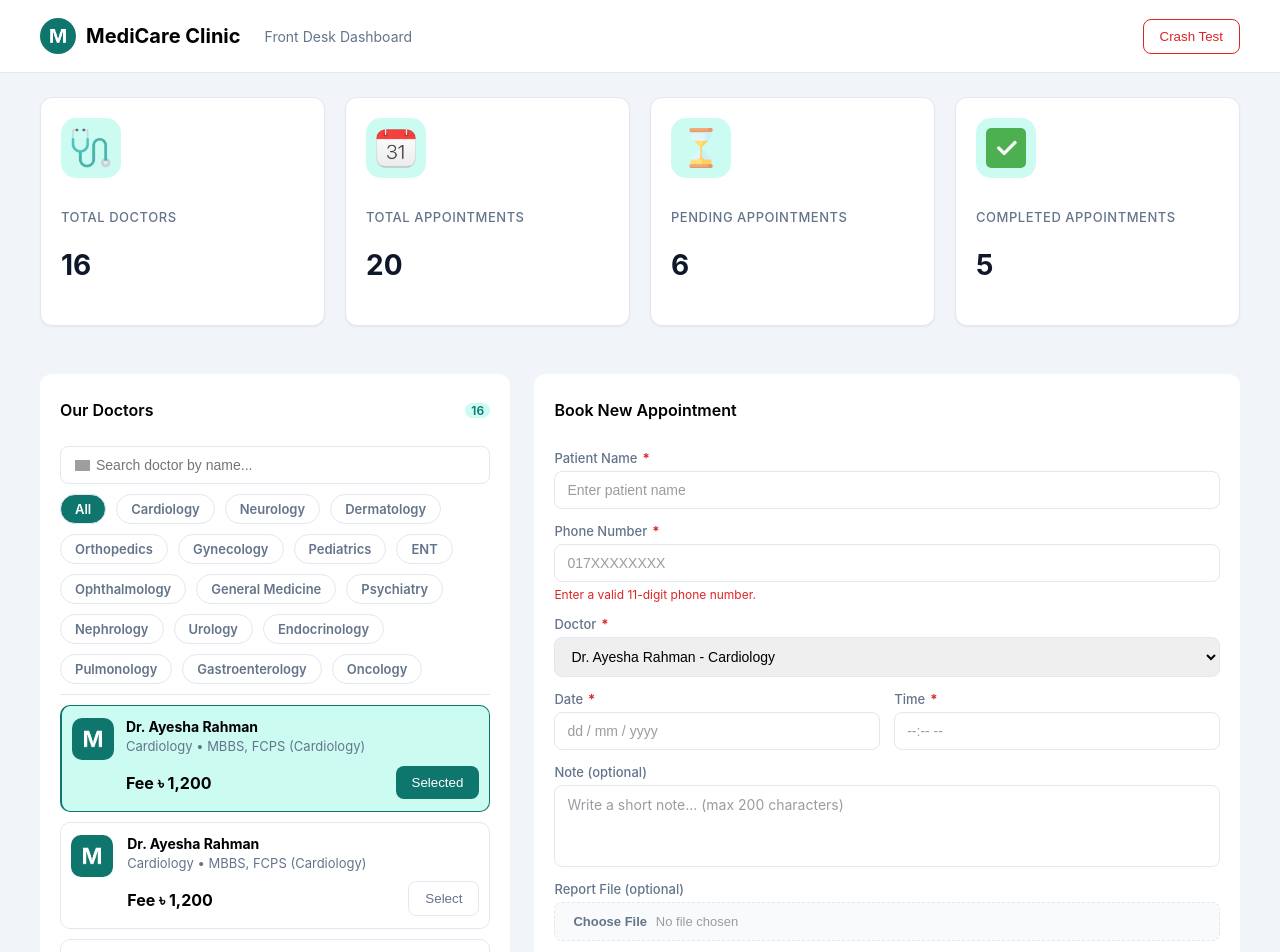
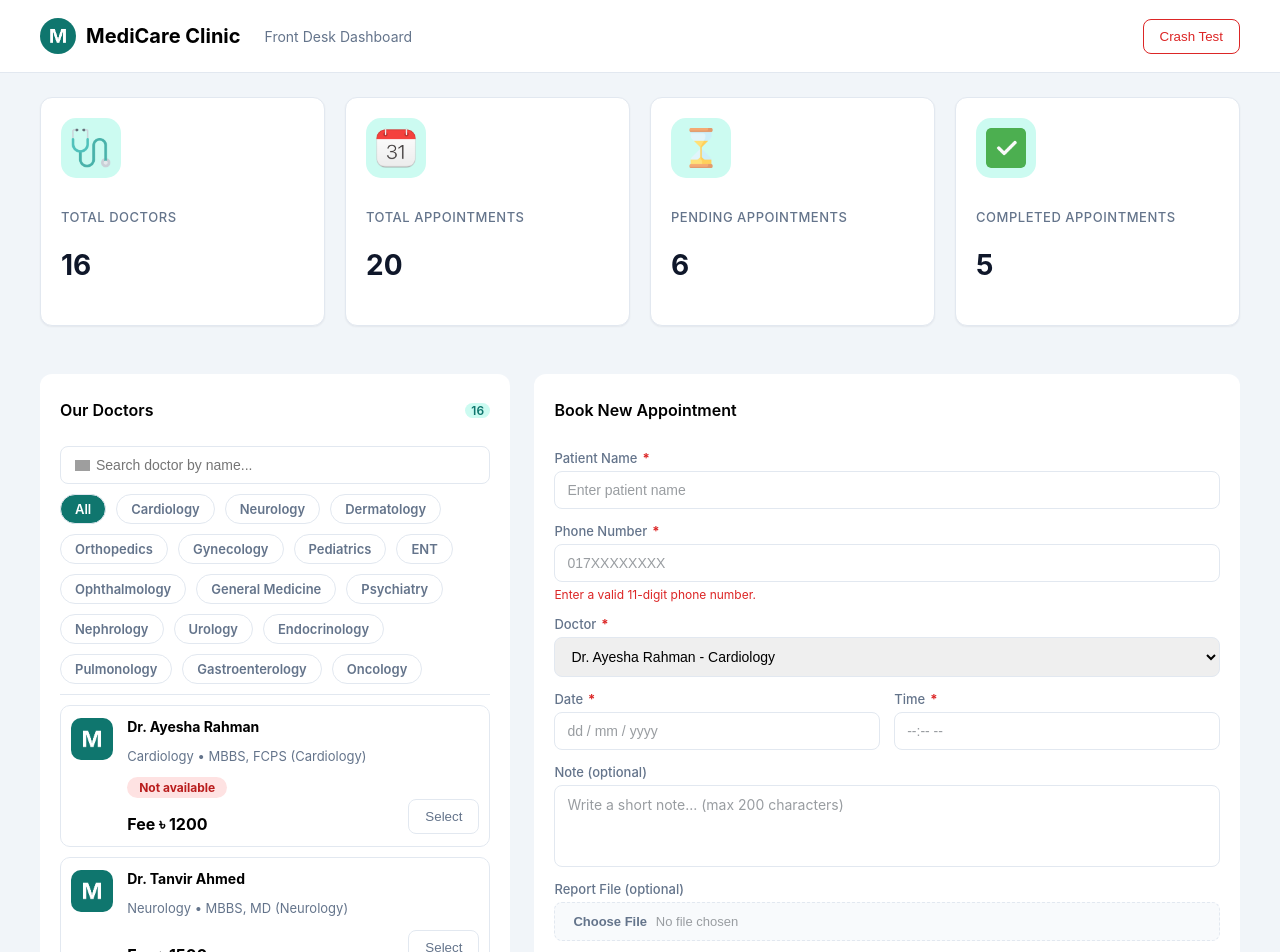
Before and after one commit to Kh-Tanjim-Ashraf/React-Defined, a React (Vite) app in the folder 4-hospital-appointment-dashboard-ui/medicare-dashboard/: page / in a window 1280 px wide. Shown: the top 952 px of the page. Built offline with nearby package versions, Linux system fonts and the light colour scheme; grey boxes are pictures that could not be loaded.

Commit message:
F4: Dynamically rendered the doctors list, Updated the styling of `DoctorCard` component during dynamic render; Updated some data into `doctors.js` seeding file for the purpose of inspecting the styleing of dynamic render

```diff
--- a/4-hospital-appointment-dashboard-ui/medicare-dashboard/src/components/doctors/DoctorCard.jsx
+++ b/4-hospital-appointment-dashboard-ui/medicare-dashboard/src/components/doctors/DoctorCard.jsx
@@ -3,60 +3,20 @@ import DoctorCardAvatar from "./doctorList/DoctorCardAvatar";
 import DoctorCardInformation from "./doctorList/DoctorCardInformation";
 import DoctorCardSelectButton from "./doctorList/DoctorCardSelectButton";
 
-export default function DoctorCard() {
-  const availability = true;
-
+export default function DoctorCard({ doctors }) {
   return (
     <div className="doctor-list-card-wrapper">
       {/* Static Repeated Card */}
-      <Card className="doctor-card">
+      {doctors.map((doctor) => (
+        <Card key={doctor.id} className="doctor-card">
           <DoctorCardAvatar />
-        <DoctorCardInformation availability={availability} />
-        <DoctorCardSelectButton
-          buttonName="Selected"
-          className="doctor-card-select-button-selected"
-        />
-      </Card>
-      <Card className="doctor-card">
-        <DoctorCardAvatar />
-        <DoctorCardInformation availability={availability} />
+          <DoctorCardInformation doctor={doctor} />
           <DoctorCardSelectButton
             buttonName="Select"
             className="doctor-card-select-button"
           />
         </Card>
-      <Card className="doctor-card">
-        <DoctorCardAvatar />
-        <DoctorCardInformation availability={availability} />
-        <DoctorCardSelectButton
-          buttonName="Select"
-          className="doctor-card-select-button"
-        />
-      </Card>
-      <Card className="doctor-card">
-        <DoctorCardAvatar />
-        <DoctorCardInformation availability={false} />
-        <DoctorCardSelectButton
-          buttonName="Select"
-          className="doctor-card-select-button"
-        />
-      </Card>
-      <Card className="doctor-card">
-        <DoctorCardAvatar />
-        <DoctorCardInformation availability={availability} />
-        <DoctorCardSelectButton
-          buttonName="Select"
-          className="doctor-card-select-button"
-        />
-      </Card>
-      <Card className="doctor-card">
-        <DoctorCardAvatar />
-        <DoctorCardInformation availability={availability} />
-        <DoctorCardSelectButton
-          buttonName="Select"
-          className="doctor-card-select-button"
-        />
-      </Card>
+      ))}
     </div>
   );
 }
--- a/4-hospital-appointment-dashboard-ui/medicare-dashboard/src/components/doctors/DoctorList.jsx
+++ b/4-hospital-appointment-dashboard-ui/medicare-dashboard/src/components/doctors/DoctorList.jsx
@@ -1,9 +1,9 @@
 import DoctorCard from "./DoctorCard";
 
-export default function DoctorList() {
+export default function DoctorList({ doctors }) {
   return (
     <div className="doctor-list-container">
-      <DoctorCard />
+      <DoctorCard doctors={doctors} />
     </div>
   );
 }
--- a/4-hospital-appointment-dashboard-ui/medicare-dashboard/src/components/doctors/DoctorPanel.jsx
+++ b/4-hospital-appointment-dashboard-ui/medicare-dashboard/src/components/doctors/DoctorPanel.jsx
@@ -17,7 +17,11 @@ export default function DoctorPanel({ doctors }) {
 
     event.target.className = "department-filter-chip-selected";
 
-    console.log(event.target.innerText);
+    // console.log(event.target.innerText);
+
+    console.log(
+      doctors.filter((doctor) => doctor.department === event.target.innerText),
+    );
   };
 
   return (
@@ -28,7 +32,7 @@ export default function DoctorPanel({ doctors }) {
         onClick={handleFilterDoctorsByDepartment}
         ref={departmentFilterContainerRef}
       />
-      <DoctorList />
+      <DoctorList doctors={doctors} />
     </div>
   );
 }
--- a/4-hospital-appointment-dashboard-ui/medicare-dashboard/src/components/doctors/doctorList/DoctorCardInformation.jsx
+++ b/4-hospital-appointment-dashboard-ui/medicare-dashboard/src/components/doctors/doctorList/DoctorCardInformation.jsx
@@ -1,17 +1,19 @@
 import Badge from "../../ui/Badge";
 
-export default function DoctorCardInformation({ availability }) {
+export default function DoctorCardInformation({ doctor }) {
   return (
     <div className="doctor-card-information">
-      <p className="doctor-name">Dr. Ayesha Rahman</p>
+      <p className="doctor-name">{doctor.name}</p>
       <div className="meta-info-and-availability-badge-container">
-        <p className="doctor-meta-info">Cardiology • MBBS, FCPS (Cardiology)</p>
-        {availability === false && (
+        <p className="doctor-meta-info">
+          {doctor.department} • {doctor.specialization}
+        </p>
+        {doctor.available === false && (
           <Badge badgeName="Not available" className="not-available-badge" />
         )}
       </div>
       <div className="consultation-fees-container">
-        <p className="consultation-fees">Fee ৳ 1,200</p>
+        <p className="consultation-fees">Fee ৳ {doctor.visitingFee}</p>
       </div>
     </div>
   );
--- a/4-hospital-appointment-dashboard-ui/medicare-dashboard/src/data/doctors.js
+++ b/4-hospital-appointment-dashboard-ui/medicare-dashboard/src/data/doctors.js
@@ -5,7 +5,7 @@ const Doctors = [
     department: "Cardiology",
     specialization: "MBBS, FCPS (Cardiology)",
     visitingFee: 1200,
-    available: true,
+    available: false,
   },
   {
     id: 2,
--- a/4-hospital-appointment-dashboard-ui/medicare-dashboard/src/index.css
+++ b/4-hospital-appointment-dashboard-ui/medicare-dashboard/src/index.css
@@ -258,12 +258,12 @@ header {
   border-color: var(--border);
 
   /* Mocking Selected Card */
-  &:nth-child(1) {
+  /* &:nth-child(1) {
     background-color: var(--primary-soft);
     border-style: solid;
     border-width: 1px 1px 1px 2px;
     border-color: var(--primary);
-  }
+  } */
 
   &:hover {
     border-color: var(--primary);
@@ -277,7 +277,7 @@ header {
 
   .doctor-card-information {
     display: grid;
-    grid-template-rows: 0.1fr 0.1fr 1fr;
+    grid-template-rows: 0.1fr 0.1fr 0.5fr;
 
     .doctor-name {
       margin: 0;
@@ -288,13 +288,14 @@ header {
     .meta-info-and-availability-badge-container {
       display: flex;
       flex-wrap: wrap;
-      margin-top: -10px;
+      align-items: center;
     }
 
     .doctor-meta-info {
       font-size: 13px;
       font-weight: 400;
       color: var(--text-muted);
+      flex-grow: 1;
     }
 
     .not-available-badge {
@@ -307,9 +308,7 @@ header {
     }
 
     .consultation-fees-container {
-      display: flex;
-      flex-direction: column;
-      margin-top: -10px;
+      align-self: end;
     }
 
     .consultation-fees {
@@ -327,9 +326,9 @@ header {
   }
 
   .doctor-card-select-button-selected {
+    border: none;
     background-color: var(--primary);
     color: var(--surface-card);
-    border: none;
   }
 
   .doctor-card-select-button {
```
Lines whose indentation alone changed are shown as unchanged.
